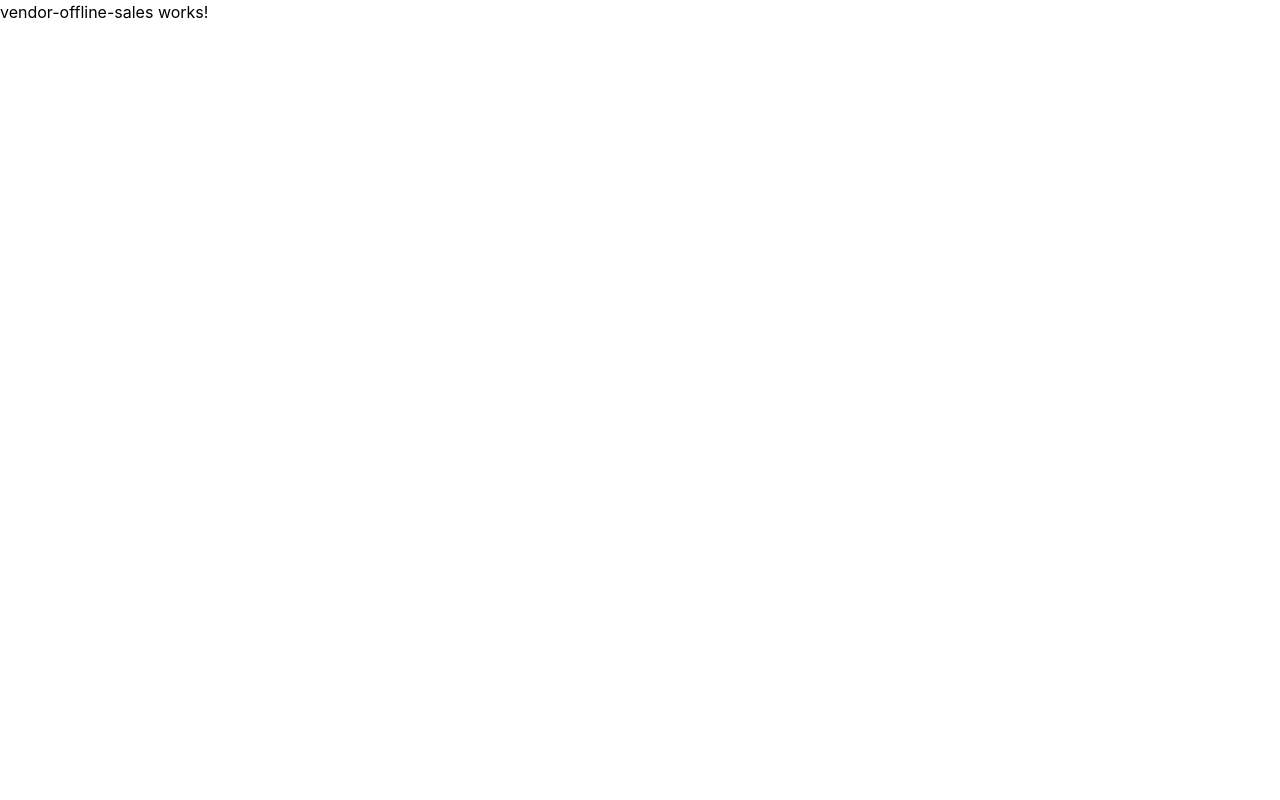
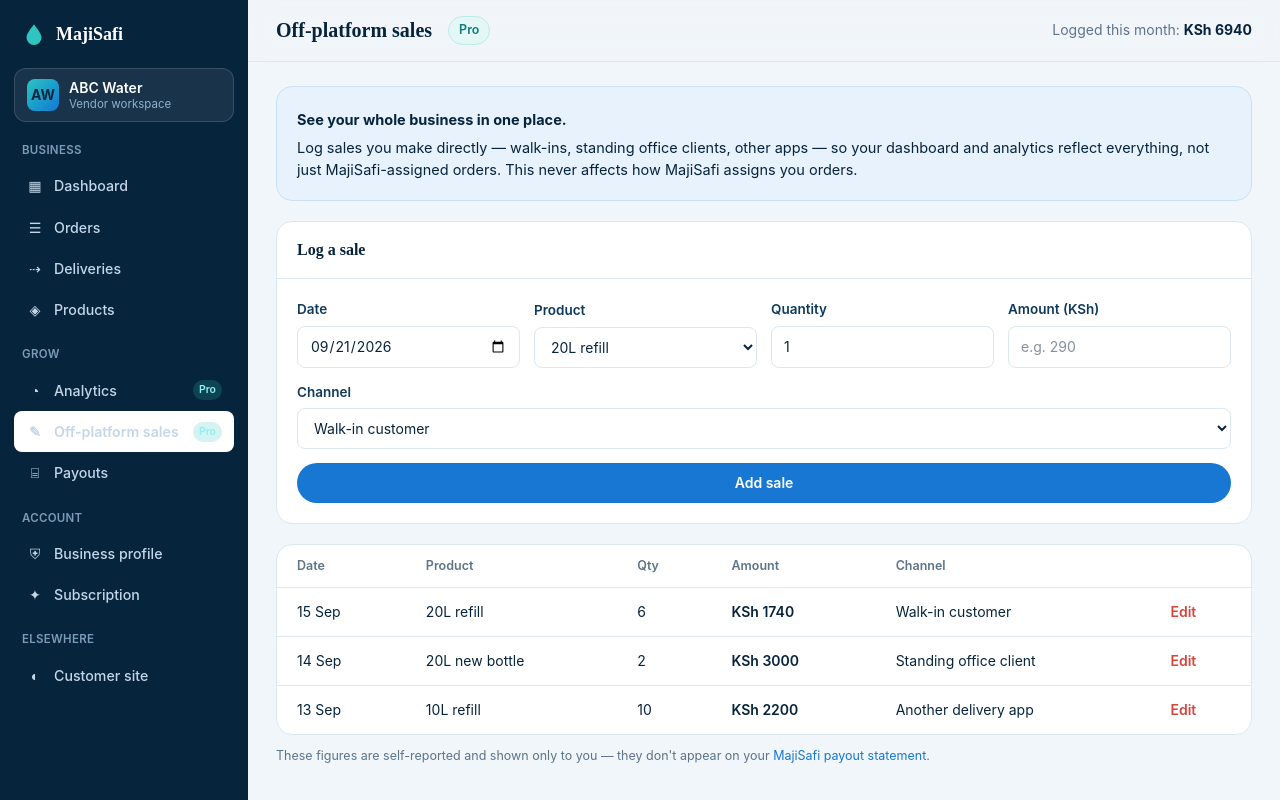
Before and after one commit to MauriceOmbewa/MajiPoa, an Angular app: page /vendor-offline-sales in a window 1280 px wide. Built offline with nearby package versions, Linux system fonts and the light colour scheme.

Commit message:
implement vendor offline sales page

```diff
--- a/src/app/pages/vendor/vendor-offline-sales/vendor-offline-sales.html
+++ b/src/app/pages/vendor/vendor-offline-sales/vendor-offline-sales.html
@@ -1 +1,97 @@
-<p>vendor-offline-sales works!</p>
+<div class="min-h-screen flex bg-[#F1F6FA] text-[#07243D] font-sans">
+  <app-vendor-sidebar />
+
+  <main class="flex-1 min-w-0">
+    <div class="sticky top-0 z-30 bg-[#F1F6FA]/90 backdrop-blur-md border-b border-[#DBE7F1] px-7 py-4 flex items-center gap-4">
+      <h1 class="font-['Bricolage_Grotesque'] text-xl font-bold">Off-platform sales</h1>
+      <span class="inline-flex px-2.5 py-1 rounded-full bg-[#E2F7F6] text-[#127e7b] border border-[#bfe9e7] text-[12.5px] font-semibold">Pro</span>
+      <span class="ml-auto text-sm text-[#5E7489]">Logged this month: <b class="text-[#07243D]">KSh {{ totalLogged() }}</b></span>
+    </div>
+
+    <div class="px-7 py-6">
+      <div class="bg-[#E8F2FC] border border-[#c9e0f7] rounded-2xl p-5 mb-5">
+        <b class="text-[14.5px]">See your whole business in one place.</b>
+        <p class="text-[14.5px] mt-1.5 mb-0">
+          Log sales you make directly — walk-ins, standing office clients, other apps — so your dashboard and analytics reflect everything, not just MajiSafi-assigned orders. This never affects how MajiSafi assigns you orders.
+        </p>
+      </div>
+
+      <!-- Log a sale -->
+      <div class="bg-white border border-[#DBE7F1] rounded-2xl mb-5">
+        <div class="px-5 py-4 border-b border-[#DBE7F1]">
+          <h3 class="font-['Bricolage_Grotesque'] font-semibold">Log a sale</h3>
+        </div>
+        <div class="p-5 grid grid-cols-4 gap-3.5 items-end">
+          <div>
+            <label class="block text-[13.5px] font-semibold text-[#0F3A5C] mb-1.5">Date</label>
+            <input type="date" [ngModel]="formDate()" (ngModelChange)="formDate.set($event)"
+                   class="w-full px-3 py-2.5 border border-[#DBE7F1] rounded-lg text-sm outline-none focus:border-[#1877D2]" />
+          </div>
+          <div>
+            <label class="block text-[13.5px] font-semibold text-[#0F3A5C] mb-1.5">Product</label>
+            <select [ngModel]="formProduct()" (ngModelChange)="formProduct.set($event)"
+                    class="w-full px-3 py-2.5 border border-[#DBE7F1] rounded-lg text-sm bg-white">
+              @for (p of products; track p) { <option [value]="p">{{ p }}</option> }
+            </select>
+          </div>
+          <div>
+            <label class="block text-[13.5px] font-semibold text-[#0F3A5C] mb-1.5">Quantity</label>
+            <input type="number" min="1" [ngModel]="formQty()" (ngModelChange)="formQty.set($event)"
+                   class="w-full px-3 py-2.5 border border-[#DBE7F1] rounded-lg text-sm outline-none focus:border-[#1877D2]" />
+          </div>
+          <div>
+            <label class="block text-[13.5px] font-semibold text-[#0F3A5C] mb-1.5">Amount (KSh)</label>
+            <input type="number" placeholder="e.g. 290" [ngModel]="formAmount()" (ngModelChange)="formAmount.set($event)"
+                   class="w-full px-3 py-2.5 border border-[#DBE7F1] rounded-lg text-sm outline-none focus:border-[#1877D2]" />
+          </div>
+          <div class="col-span-4">
+            <label class="block text-[13.5px] font-semibold text-[#0F3A5C] mb-1.5">Channel</label>
+            <select [ngModel]="formChannel()" (ngModelChange)="formChannel.set($event)"
+                    class="w-full px-3 py-2.5 border border-[#DBE7F1] rounded-lg text-sm bg-white">
+              @for (c of channels; track c) { <option [value]="c">{{ c }}</option> }
+            </select>
+          </div>
+          <button (click)="addSale()" class="col-span-4 px-4 py-2.5 rounded-full bg-[#1877D2] text-white text-sm font-semibold hover:bg-[#1464B4]">
+            Add sale
+          </button>
+        </div>
+      </div>
+
+      <!-- Logged sales -->
+      <div class="bg-white border border-[#DBE7F1] rounded-2xl overflow-x-auto">
+        <table class="w-full text-sm">
+          <thead>
+            <tr class="text-left text-[12.5px] text-[#5E7489]">
+              <th class="px-5 py-3 font-semibold border-b border-[#DBE7F1]">Date</th>
+              <th class="px-5 py-3 font-semibold border-b border-[#DBE7F1]">Product</th>
+              <th class="px-5 py-3 font-semibold border-b border-[#DBE7F1]">Qty</th>
+              <th class="px-5 py-3 font-semibold border-b border-[#DBE7F1]">Amount</th>
+              <th class="px-5 py-3 font-semibold border-b border-[#DBE7F1]">Channel</th>
+              <th class="px-5 py-3 font-semibold border-b border-[#DBE7F1]"></th>
+            </tr>
+          </thead>
+          <tbody>
+            @for (s of sales(); track $index) {
+              <tr class="border-b border-[#DBE7F1] last:border-0">
+                <td class="px-5 py-3.5">{{ s.date }}</td>
+                <td class="px-5 py-3.5">{{ s.product }}</td>
+                <td class="px-5 py-3.5">{{ s.qty }}</td>
+                <td class="px-5 py-3.5 font-semibold">KSh {{ s.amount }}</td>
+                <td class="px-5 py-3.5">{{ s.channel }}</td>
+                <td class="px-5 py-3.5">
+                  <button (click)="removeSale($index)" class="text-[#D6453C] text-sm font-semibold hover:underline">Edit</button>
+                </td>
+              </tr>
+            } @empty {
+              <tr><td colspan="6" class="text-center py-10 text-[#5E7489]">No off-platform sales logged yet.</td></tr>
+            }
+          </tbody>
+        </table>
+      </div>
+      <p class="text-[12.5px] text-[#5E7489] mt-3">
+        These figures are self-reported and shown only to you — they don't appear on your
+        <a routerLink="/vendor-payouts" class="text-[#1877D2] hover:underline">MajiSafi payout statement</a>.
+      </p>
+    </div>
+  </main>
+</div>
--- a/src/app/pages/vendor/vendor-offline-sales/vendor-offline-sales.ts
+++ b/src/app/pages/vendor/vendor-offline-sales/vendor-offline-sales.ts
@@ -1,11 +1,58 @@
-import { Component } from '@angular/core';
+import { Component, signal, computed } from '@angular/core';
+import { CommonModule } from '@angular/common';
+import { FormsModule } from '@angular/forms';
+import { RouterLink } from '@angular/router';
+import { VendorSidebar } from '../../../shared/layout/vendor-sidebar/vendor-sidebar';
+
+export interface OfflineSale {
+  date: string;
+  product: string;
+  qty: number;
+  amount: number;
+  channel: string;
+}
 
 @Component({
   selector: 'app-vendor-offline-sales',
-  imports: [],
+  standalone: true,
+  imports: [CommonModule, FormsModule, RouterLink, VendorSidebar],
   templateUrl: './vendor-offline-sales.html',
-  styleUrl: './vendor-offline-sales.scss',
 })
 export class VendorOfflineSales {
+  products = ['20L refill', '20L new bottle', '10L refill'];
+  channels = ['Walk-in customer', 'Standing office client', 'Another delivery app', 'Other'];
 
+  formDate = signal(new Date().toISOString().slice(0, 10));
+  formProduct = signal(this.products[0]);
+  formQty = signal(1);
+  formAmount = signal<number | null>(null);
+  formChannel = signal(this.channels[0]);
+
+  sales = signal<OfflineSale[]>([
+    { date: '15 Sep', product: '20L refill', qty: 6, amount: 1740, channel: 'Walk-in customer' },
+    { date: '14 Sep', product: '20L new bottle', qty: 2, amount: 3000, channel: 'Standing office client' },
+    { date: '13 Sep', product: '10L refill', qty: 10, amount: 2200, channel: 'Another delivery app' },
+  ]);
+
+  totalLogged = computed(() => this.sales().reduce((sum, s) => sum + s.amount, 0));
+
+  addSale(): void {
+    const amount = this.formAmount();
+    if (!amount || amount <= 0) return;
+
+    const d = new Date(this.formDate());
+    const label = d.toLocaleDateString('en-GB', { day: 'numeric', month: 'short' });
+
+    this.sales.update(list => [
+      { date: label, product: this.formProduct(), qty: this.formQty(), amount, channel: this.formChannel() },
+      ...list,
+    ]);
+
+    this.formAmount.set(null);
+    this.formQty.set(1);
+  }
+
+  removeSale(index: number): void {
+    this.sales.update(list => list.filter((_, i) => i !== index));
+  }
 }
```
